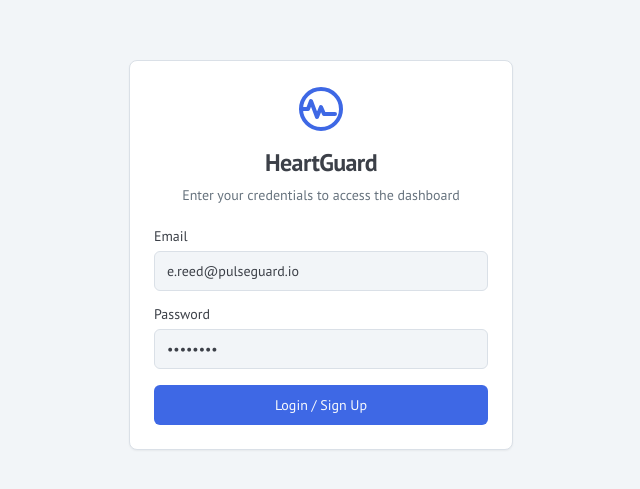
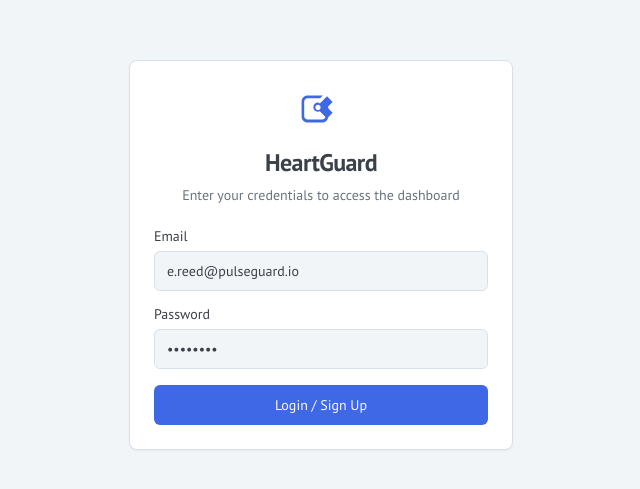
Before and after one commit to NuhaRh03/new_heartguard, a Next.js app: page /login in a window 1280 px wide. Shown: the part 145-634 px from the top of the page, without its empty margins (319-959 px from the left). Built offline with nearby package versions, Linux system fonts and the light colour scheme; no server answers.

Commit message:
logo for firestore

```diff
--- a/src/components/icons.tsx
+++ b/src/components/icons.tsx
@@ -5,15 +5,11 @@ export function Logo(props: SVGProps<SVGSVGElement>) {
     <svg
       xmlns="http://www.w3.org/2000/svg"
       viewBox="0 0 24 24"
-      fill="none"
-      stroke="currentColor"
-      strokeWidth="2"
-      strokeLinecap="round"
-      strokeLinejoin="round"
+      fill="currentColor"
       {...props}
     >
-      <path d="M3 12h2.5l1.5-4 3 8 2-5 1.5 3.5H19" />
-      <circle cx="12" cy="12" r="10" />
+      <path d="M14.24,12.03l3.58-3.58l-2.82-2.82l-3.58,3.58C11.16,8.96,10.84,8.8,10.5,8.8c-1.3,0-2.3,1-2.3,2.3s1,2.3,2.3,2.3 c0.34,0,0.66-0.16,0.91-0.28l3.58,3.58l2.82-2.82l-3.58-3.58C14.1,12.28,14.15,12.16,14.24,12.03z M10.5,12.5 c-0.72,0-1.3-0.58-1.3-1.3s0.58-1.3,1.3-1.3s1.3,0.58,1.3,1.3S11.22,12.5,10.5,12.5z" />
+      <path d="M5.3,18.7c-1.7,0-3-1.3-3-3V8.3c0-1.7,1.3-3,3-3h7.6l-1.3,1.3H5.3c-0.9,0-1.7,0.8-1.7,1.7v7.3c0,0.9,0.8,1.7,1.7,1.7 h7.3c0.9,0,1.7-0.8,1.7-1.7v-5.9l1.3-1.3v7.3c0,1.7-1.3,3-3,3H5.3z" />
     </svg>
   );
 }
```
Also changed, not shown: .idx/integrations.json, 1 other file (tests, documents, lock files or other folders).
